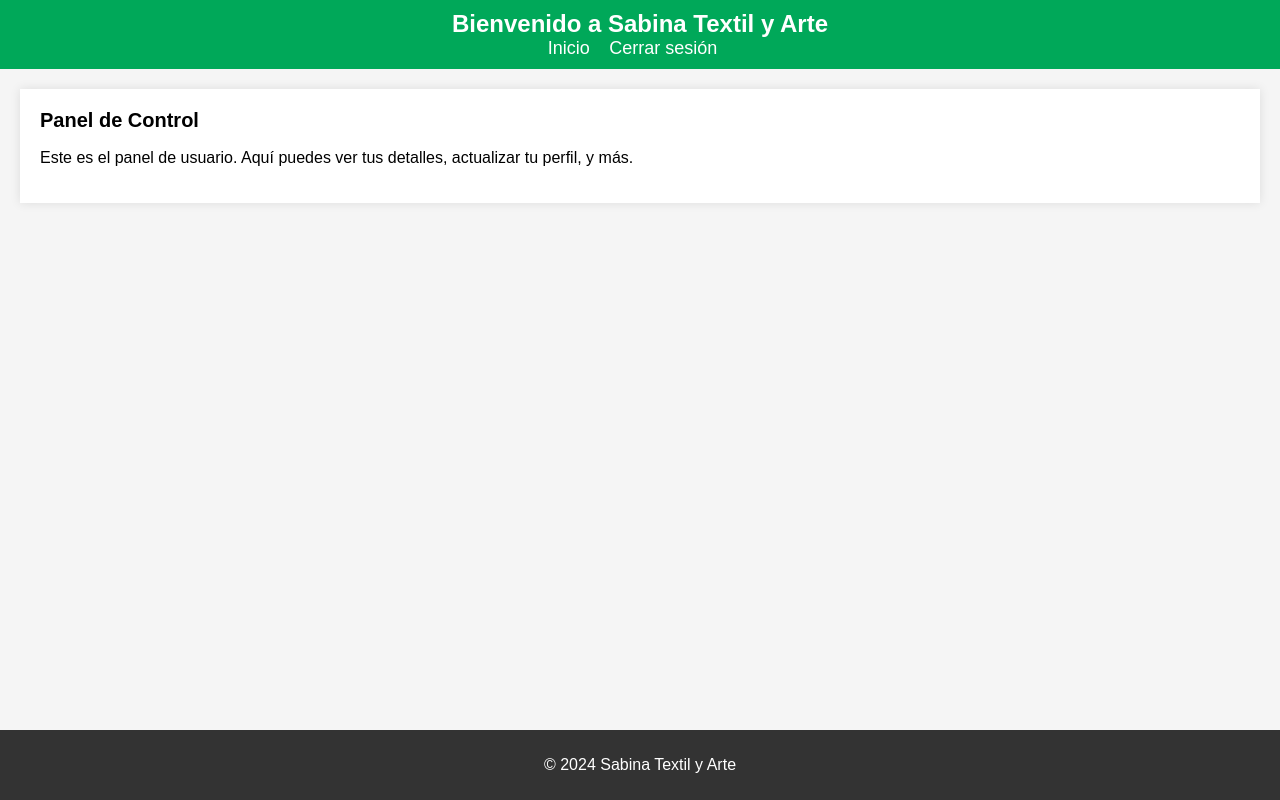
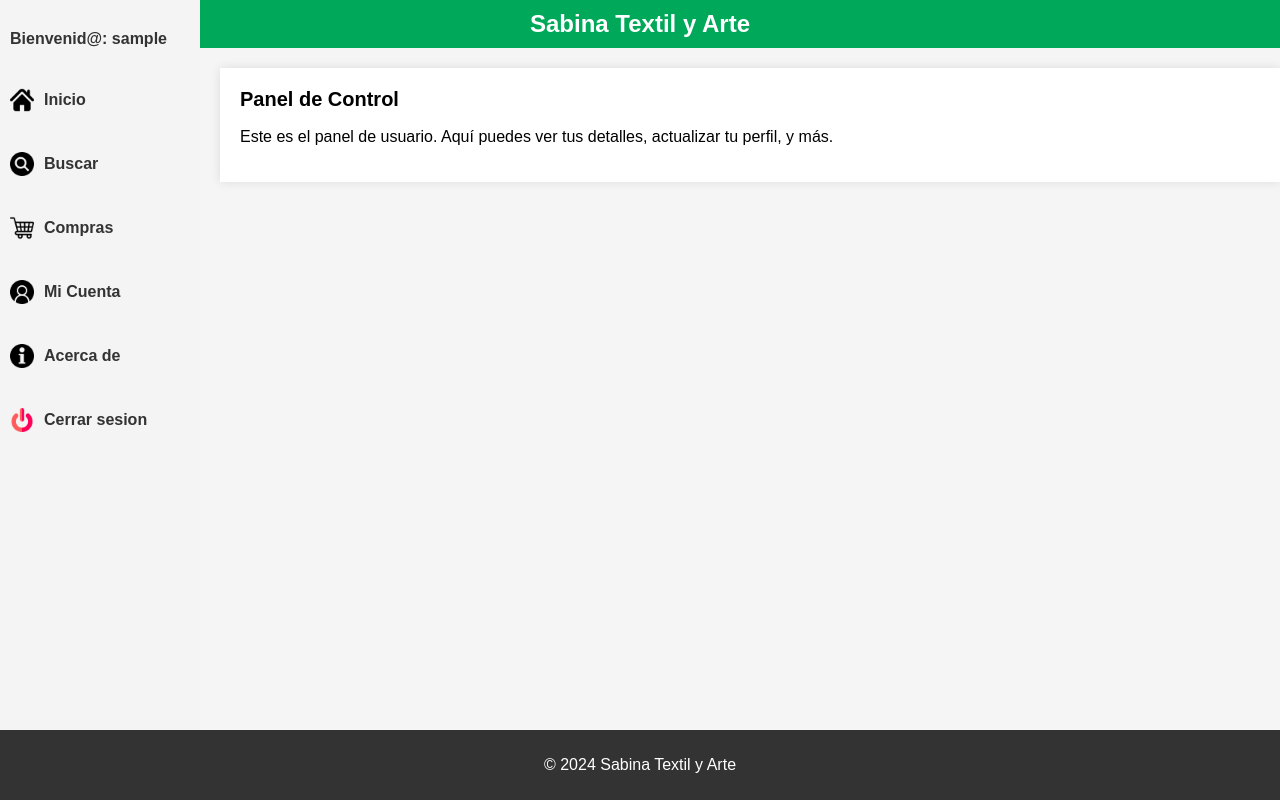
Before and after one commit to EdwinOrtiz1412/Sabina-Textil-y-Arte, a PHP site: page /user_dashboard.php in a window 1280 px wide. Run offline with PHP 8.4, Linux system fonts and the light colour scheme; the visitor is signed in with stand-in values (Sample User, id 1).

Commit message:
Actualizaciones Perfil del cliente

```diff
--- a/procesar_registro.php
+++ b/procesar_registro.php
@@ -30,7 +30,11 @@ if ($_SERVER["REQUEST_METHOD"] == "POST") {
         $stmt->bind_param("sssssss", $nombreUsuario, $hashed_password, $nombre, $apellidoMat, $apellidoPat, $telefono, $email);
 
         if ($stmt->execute()) {
-            echo 'Registro exitoso. <a href="login.php">Inicia sesión</a>.';
+            // Mostrar alerta de registro exitoso y redirigir automáticamente al login
+            echo '<script type="text/javascript">
+                    alert("Registro exitoso");
+                    window.location.href = "login.php";
+                  </script>';
         } else {
             echo 'Error al registrar el usuario: ' . $stmt->error;
         }
--- a/styles1.css
+++ b/styles1.css
@@ -155,3 +155,88 @@ form input:required:valid {
         font-size: 18px;
     }
 }
+
+/* Estilos para el menú lateral izquierdo */
+.menu-lateral {
+    width: 40px; /* Ancho reducido cuando está oculto */
+    background-color: #f4f4f4;
+    position: fixed;
+    top: 0;
+    left: 0;
+    height: 100%;
+    overflow-y: auto;
+    transition: width 0.3s ease; /* Transición suave */
+}
+
+.menu-lateral:hover {
+    width: 200px; /* Ancho completo cuando se despliega */
+}
+
+.menu-lateral ul {
+    list-style-type: none;
+    padding: 0;
+    margin: 0;
+}
+
+.menu-lateral ul li {
+    margin: 20px 0;
+    white-space: nowrap; /* Evita el salto de línea */
+    overflow: hidden;
+}
+
+.menu-lateral ul li a {
+    text-decoration: none;
+    color: #333;
+    font-weight: bold;
+    display: block;
+    padding: 10px;
+}
+
+.menu-lateral ul li a:hover {
+    background-color: #ddd;
+    padding-left: 10px;
+}
+
+main {
+    margin-left: 60px; /* Espacio cuando el menú está oculto */
+    padding: 20px;
+    flex: 1;
+    transition: margin-left 0.3s ease; /* Transición suave */
+}
+
+.menu-lateral:hover + main {
+    margin-left: 220px; /* Espacio cuando el menú está desplegado */
+}
+
+.menu-lateral ul li a {
+    text-decoration: none;
+    color: #333;
+    font-weight: bold;
+    display: flex;
+    align-items: center;
+    padding: 10px;
+    background-color: #f4f4f4; /* Color de fondo para los enlaces */
+}
+
+.menu-lateral ul li a img {
+    width: 24px; /* Ajusta el ancho de la imagen */
+    height: auto; /* Mantiene la proporción de la imagen */
+    margin-right: 10px; /* Espacio entre la imagen y el texto */
+}
+
+.menu-lateral ul li a:hover {
+    background-color: #ddd;
+    padding-left: 10px;
+}
+
+@media (max-width: 768px) {
+    .menu-lateral ul li a img {
+        width: 20px; /* Tamaño reducido en pantallas más pequeñas */
+    }
+}
+
+@media (max-width: 480px) {
+    .menu-lateral ul li a img {
+        width: 18px; /* Tamaño aún más reducido en pantallas muy pequeñas */
+    }
+}
--- a/user_dashboard.php
+++ b/user_dashboard.php
@@ -15,21 +15,39 @@ if (!isset($_SESSION['nombreUsuario']) || $_SESSION['idrol'] != 1) {
     <meta name="viewport" content="width=device-width, initial-scale=1.0">
     <title>Panel de Usuario</title>
     <link rel="stylesheet" href="styles1.css">
+    <link rel="stylesheet" href="menu-lateral.css">
 </head>
 <body>
     <header>
-        <h1>Bienvenido a Sabina Textil y Arte</h1>
-        <nav>
+        <h1> Sabina Textil y Arte</h1>
+        <!--<nav>
             <ul>
                 <li><a href="user_dashboard.php">Inicio</a></li>
                 <li><a href="logout.php">Cerrar sesión</a></li>
             </ul>
-        </nav>
+        </nav>-->
     </header>
+
+    <div class="menu-lateral">
+        <ul>
+
+        <li><a class="welcome-link">Bienvenid@: <?php echo $_SESSION['nombreUsuario']; ?></a></li>
+
+            <li><a href="user_dashboard.php"><img src="Icons/inicio.png" alt="Inicio"> Inicio</a></li>
+            <li><a href="buscar.php"><img src="Icons/buscar.png" alt="Buscar"> Buscar</a></li>
+            <li><a href="compras.php"><img src="Icons/compras .png" alt="Compras"> Compras</a></li>
+            <li><a href="mi_cuenta.php"><img src="Icons/usuario.png" alt="Mi Cuenta"> Mi Cuenta</a></li>
+            <li><a href="acerca_de.php"><img src="Icons/acerca-de.png" alt="Acerca de"> Acerca de</a></li>
+            <li><a href="logout.php"><img src="Icons/salir.png" alt="Cerrar sesion"> Cerrar sesion</a></li>
+
+        </ul>
+    </div>
+
     <main>
         <h2>Panel de Control</h2>
         <p>Este es el panel de usuario. Aquí puedes ver tus detalles, actualizar tu perfil, y más.</p>
     </main>
+
     <footer>
         <p>&copy; 2024 Sabina Textil y Arte</p>
     </footer>
```
Also changed, not shown: Icons/acerca-de.png (added), Icons/buscar.png (added), Icons/compras .png (added), Icons/inicio.png (added), Icons/salir.png (added), Icons/usuario.png (added).
